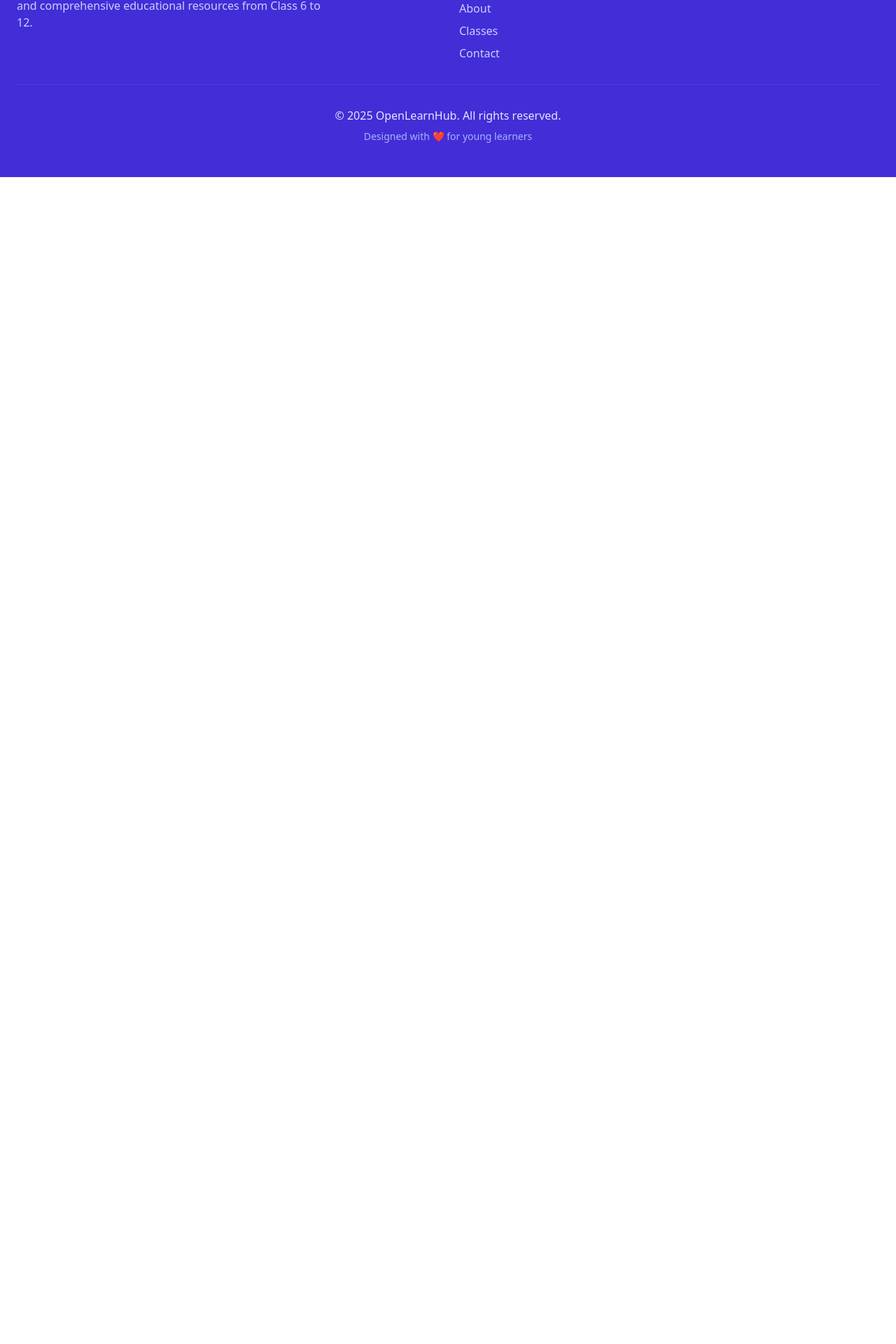
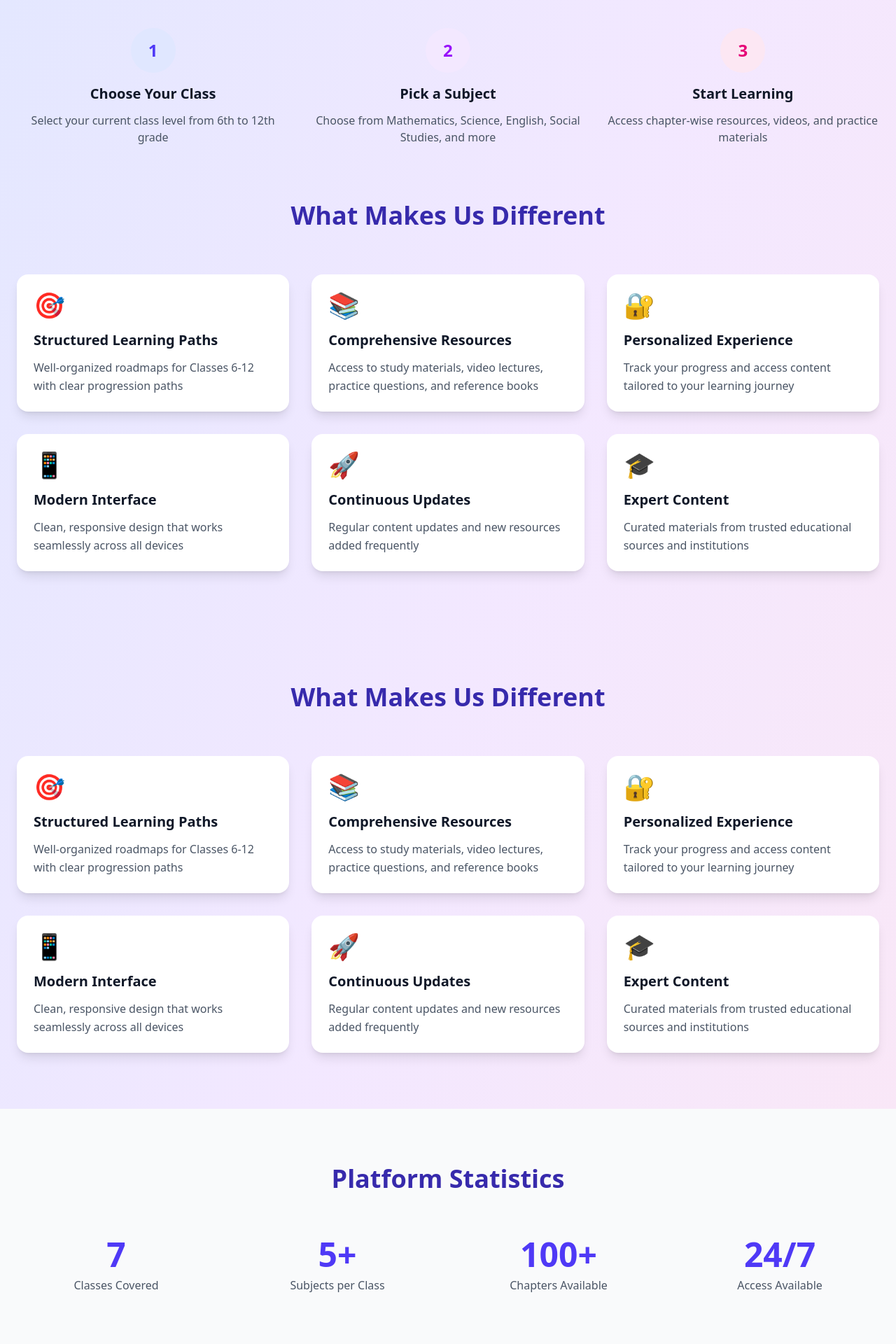
Before and after one commit to suryanshrai1/OpenLearnHub, a React (Vite) app: page / in a window 1280 px wide. Shown: the part 680-2600 px from the top of the page at 70% size. Before the commit the page ends 933 px from the top, so only its background shows below. Built offline with nearby package versions, Linux system fonts and the light colour scheme.

Commit message:
UI Improvements

```diff
--- a/src/App.jsx
+++ b/src/App.jsx
@@ -4,6 +4,9 @@ import { AuthProvider } from './contexts/AuthContext'
 import Navbar from './components/Navbar'
 import Hero from './components/Hero'
 import Features from './components/Features'
+import WhatMakesUsDifferent from './components/WhatMakesUsDifferent'
+import PlatformStats from './components/PlatformStats'
+import HowItWorks from './components/HowItWorks'
 import Footer from './components/Footer'
 import Classes from './components/Classes'
 import Auth from './components/Auth'
@@ -20,7 +23,15 @@ function App() {
         <div className="min-h-screen flex flex-col bg-gradient-to-br from-indigo-100 via-purple-100 to-pink-100">
           <Navbar />
           <Routes>
-            <Route path="/" element={<Hero />} />
+            <Route path="/" element={
+              <>
+                <Hero />
+                <Features />
+                <WhatMakesUsDifferent />
+                <PlatformStats />
+                <HowItWorks />
+              </>
+            } />
             <Route path="/features" element={<Features />} />
             <Route path="/about" element={<About />} />
             <Route path="/contact" element={<Contact />} />
--- a/src/components/Features.jsx
+++ b/src/components/Features.jsx
@@ -2,46 +2,87 @@ import React from 'react'
 
 const features = [
   {
-    icon: '📚',
-    title: 'Comprehensive Subjects',
-    desc: 'Mathematics, Science, English, Social Studies, and more — all curated for your class level.',
+    icon: '🎯',
+    title: 'Structured Learning Paths',
+    description: 'Well-organized roadmaps for Classes 6-12 with clear progression paths'
   },
   {
-    icon: '🧩',
-    title: 'Interactive Quizzes',
-    desc: 'Test your knowledge with quizzes after every lesson to solidify your understanding.',
+    icon: '📚',
+    title: 'Comprehensive Resources',
+    description: 'Access to study materials, video lectures, practice questions, and reference books'
   },
   {
-    icon: '🎥',
-    title: 'Video Lessons',
-    desc: 'Watch expert teachers explain complex concepts in simple ways.',
+    icon: '🔐',
+    title: 'Personalized Experience',
+    description: 'Track your progress and access content tailored to your learning journey'
+  },
+  {
+    icon: '📱',
+    title: 'Modern Interface',
+    description: 'Clean, responsive design that works seamlessly across all devices'
   },
   {
     icon: '🚀',
-    title: 'Progress Tracking',
-    desc: 'Track your learning progress and achieve your academic goals with ease.',
+    title: 'Continuous Updates',
+    description: 'Regular content updates and new resources added frequently'
   },
+  {
+    icon: '🎓',
+    title: 'Expert Content',
+    description: 'Curated materials from trusted educational sources and institutions'
+  }
 ]
 
 const Features = () => {
   return (
     <section id="features" className="max-w-7xl mx-auto px-6 py-20">
+
+      {/* How It Works */}
+      <div className="mb-20">
+        <h2 className="text-3xl font-bold text-gray-900 text-center mb-12">How It Works</h2>
+        <div className="grid grid-cols-1 md:grid-cols-3 gap-8">
+          <div className="text-center">
+            <div className="w-16 h-16 bg-indigo-100 rounded-full flex items-center justify-center mx-auto mb-4">
+              <span className="text-2xl font-bold text-indigo-600">1</span>
+            </div>
+            <h3 className="text-xl font-bold text-gray-900 mb-3">Choose Your Class</h3>
+            <p className="text-gray-600">Select your current class level from 6th to 12th grade</p>
+          </div>
+          <div className="text-center">
+            <div className="w-16 h-16 bg-purple-100 rounded-full flex items-center justify-center mx-auto mb-4">
+              <span className="text-2xl font-bold text-purple-600">2</span>
+            </div>
+            <h3 className="text-xl font-bold text-gray-900 mb-3">Pick a Subject</h3>
+            <p className="text-gray-600">Choose from Mathematics, Science, English, Social Studies, and more</p>
+          </div>
+          <div className="text-center">
+            <div className="w-16 h-16 bg-pink-100 rounded-full flex items-center justify-center mx-auto mb-4">
+              <span className="text-2xl font-bold text-pink-600">3</span>
+            </div>
+            <h3 className="text-xl font-bold text-gray-900 mb-3">Start Learning</h3>
+            <p className="text-gray-600">Access chapter-wise resources, videos, and practice materials</p>
+          </div>
+        </div>
+      </div>
+
+      {/* What Makes Us Different */}
       <h2 className="text-4xl font-extrabold text-indigo-800 text-center mb-16">
-        Why Choose OpenLearnHub?
+        What Makes Us Different
       </h2>
 
-      <div className="grid grid-cols-1 sm:grid-cols-2 md:grid-cols-4 gap-12">
-        {features.map(({ icon, title, desc }) => (
+      <div className="grid grid-cols-1 md:grid-cols-2 lg:grid-cols-3 gap-8">
+        {features.map((feature, index) => (
           <div
-            key={title}
-            className="bg-white rounded-xl p-8 shadow-lg flex flex-col items-center text-center hover:shadow-2xl transition"
+            key={index}
+            className="bg-white rounded-2xl shadow-lg p-6 hover:shadow-xl transition-all duration-300 transform hover:-translate-y-1"
           >
-            <div className="text-5xl mb-4">{icon}</div>
-            <h3 className="text-xl font-semibold text-indigo-700 mb-2">{title}</h3>
-            <p className="text-gray-600">{desc}</p>
+            <div className="text-4xl mb-4">{feature.icon}</div>
+            <h3 className="text-xl font-bold text-gray-900 mb-3">{feature.title}</h3>
+            <p className="text-gray-600 leading-relaxed">{feature.description}</p>
           </div>
         ))}
       </div>
+
     </section>
   )
 }
--- /dev/null
+++ b/src/components/HowItWorks.jsx
@@ -0,0 +1,36 @@
+import React from 'react'
+
+const HowItWorks = () => {
+  return (
+    <section className="max-w-7xl mx-auto px-6 py-20">
+      <h2 className="text-4xl font-extrabold text-indigo-800 text-center mb-16">
+        How It Works
+      </h2>
+      <div className="grid grid-cols-1 md:grid-cols-3 gap-8">
+        <div className="text-center">
+          <div className="w-16 h-16 bg-indigo-100 rounded-full flex items-center justify-center mx-auto mb-4">
+            <span className="text-2xl font-bold text-indigo-600">1</span>
+          </div>
+          <h3 className="text-xl font-bold text-gray-900 mb-3">Choose Your Class</h3>
+          <p className="text-gray-600">Select your current class level from 6th to 12th grade</p>
+        </div>
+        <div className="text-center">
+          <div className="w-16 h-16 bg-purple-100 rounded-full flex items-center justify-center mx-auto mb-4">
+            <span className="text-2xl font-bold text-purple-600">2</span>
+          </div>
+          <h3 className="text-xl font-bold text-gray-900 mb-3">Pick a Subject</h3>
+          <p className="text-gray-600">Choose from Mathematics, Science, English, Social Studies, and more</p>
+        </div>
+        <div className="text-center">
+          <div className="w-16 h-16 bg-pink-100 rounded-full flex items-center justify-center mx-auto mb-4">
+            <span className="text-2xl font-bold text-pink-600">3</span>
+          </div>
+          <h3 className="text-xl font-bold text-gray-900 mb-3">Start Learning</h3>
+          <p className="text-gray-600">Access chapter-wise resources, videos, and practice materials</p>
+        </div>
+      </div>
+    </section>
+  )
+}
+
+export default HowItWorks
--- /dev/null
+++ b/src/components/PlatformStats.jsx
@@ -0,0 +1,30 @@
+import React from 'react'
+
+const PlatformStats = () => {
+  const stats = [
+    { number: '7', label: 'Classes Covered' },
+    { number: '5+', label: 'Subjects per Class' },
+    { number: '100+', label: 'Chapters Available' },
+    { number: '24/7', label: 'Access Available' }
+  ]
+
+  return (
+    <section className="bg-gray-50 py-20">
+      <div className="max-w-7xl mx-auto px-6">
+        <h2 className="text-4xl font-extrabold text-indigo-800 text-center mb-16">
+          Platform Statistics
+        </h2>
+        <div className="grid grid-cols-2 md:grid-cols-4 gap-8">
+          {stats.map((stat, index) => (
+            <div key={index} className="text-center">
+              <div className="text-4xl md:text-5xl font-bold text-indigo-600 mb-2">{stat.number}</div>
+              <div className="text-gray-600 font-medium">{stat.label}</div>
+            </div>
+          ))}
+        </div>
+      </div>
+    </section>
+  )
+}
+
+export default PlatformStats
--- /dev/null
+++ b/src/components/WhatMakesUsDifferent.jsx
@@ -0,0 +1,58 @@
+import React from 'react'
+
+const WhatMakesUsDifferent = () => {
+  const features = [
+    {
+      icon: '🎯',
+      title: 'Structured Learning Paths',
+      description: 'Well-organized roadmaps for Classes 6-12 with clear progression paths'
+    },
+    {
+      icon: '📚',
+      title: 'Comprehensive Resources',
+      description: 'Access to study materials, video lectures, practice questions, and reference books'
+    },
+    {
+      icon: '🔐',
+      title: 'Personalized Experience',
+      description: 'Track your progress and access content tailored to your learning journey'
+    },
+    {
+      icon: '📱',
+      title: 'Modern Interface',
+      description: 'Clean, responsive design that works seamlessly across all devices'
+    },
+    {
+      icon: '🚀',
+      title: 'Continuous Updates',
+      description: 'Regular content updates and new resources added frequently'
+    },
+    {
+      icon: '🎓',
+      title: 'Expert Content',
+      description: 'Curated materials from trusted educational sources and institutions'
+    }
+  ]
+
+  return (
+    <section className="max-w-7xl mx-auto px-6 py-20">
+      <h2 className="text-4xl font-extrabold text-indigo-800 text-center mb-16">
+        What Makes Us Different
+      </h2>
+      <div className="grid grid-cols-1 md:grid-cols-2 lg:grid-cols-3 gap-8">
+        {features.map((feature, index) => (
+          <div
+            key={index}
+            className="bg-white rounded-2xl shadow-lg p-6 hover:shadow-xl transition-all duration-300 transform hover:-translate-y-1"
+          >
+            <div className="text-4xl mb-4">{feature.icon}</div>
+            <h3 className="text-xl font-bold text-gray-900 mb-3">{feature.title}</h3>
+            <p className="text-gray-600 leading-relaxed">{feature.description}</p>
+          </div>
+        ))}
+      </div>
+    </section>
+  )
+}
+
+export default WhatMakesUsDifferent
```
